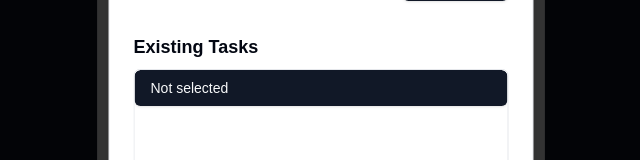
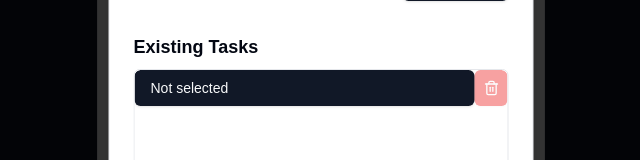
Before and after one commit to owlf1x0r/chronos-guard, a Next.js app in the folder frontend/: page / in a window 1280 px wide. Both pictures are taken after a click on the button "Not selected". Shown: the part 343-503 px from the top of the page, without its empty margins (319-959 px from the left). Built offline with nearby package versions, Linux system fonts and the light colour scheme.

Commit message:
로컬 스토리지에 태스크 목록, 현재 태스크 저장 | 태스크 삭제 기능

```diff
--- a/frontend/src/app/page.tsx
+++ b/frontend/src/app/page.tsx
@@ -2,20 +2,50 @@
 
 import React, { useEffect, useState } from 'react';
 import PomodoroTimer from '@/components/features/timer/PomodoroTimer';
-import { SessionRecord, UpdateSessionRecordParam } from '@/types';
-import { getSessionRecords, saveSessionRecords } from '@/utils/timer';
+import { SessionRecord, UpdateSessionRecordParam, Task } from '@/types';
+import {
+  getCurrentTask,
+  getDefaultTask,
+  getSessionRecords,
+  getTasks,
+  saveCurrentTask,
+  saveSessionRecords,
+  saveTasks,
+} from '@/utils/timer';
+
+const initialTask: Task = { id: 0, name: 'Not selected' };
 
 export default function Home() {
   const [sessionRecords, setSessionRecords] = useState<SessionRecord[]>([]);
+  const [tasks, setTasks] = useState<Task[]>([initialTask]);
+  const [currentTask, setCurrentTask] = useState<Task>(getDefaultTask());
 
   useEffect(() => {
-    const sessionRecordsFromDB = getSessionRecords();
+    const sessionRecordsFromDB: SessionRecord[] = getSessionRecords();
     setSessionRecords(sessionRecordsFromDB);
+
+    const tasksFromDB: Task[] = getTasks();
+    if (!tasksFromDB.some((task) => task.id === 0)) {
+      setTasks([initialTask, ...tasksFromDB]);
+    } else {
+      setTasks(tasksFromDB);
+    }
+
+    const currentTaskFromDB: Task = getCurrentTask();
+    setCurrentTask(currentTaskFromDB);
   }, []);
 
   useEffect(() => {
     saveSessionRecords(sessionRecords);
   }, [sessionRecords]);
+
+  useEffect(() => {
+    saveTasks(tasks);
+  }, [tasks]);
+
+  useEffect(() => {
+    saveCurrentTask(currentTask);
+  }, [currentTask]);
 
   const updateSessionRecord = ({ date, sessionType }: UpdateSessionRecordParam) => {
     setSessionRecords((prevRecords) => {
@@ -43,9 +73,30 @@ export default function Home() {
     });
   };
 
+  const createTask = (taskName: string) => {
+    const lastTaskId = tasks.length > 0 ? tasks[tasks.length - 1].id : 0;
+    const newTask: Task = {
+      id: lastTaskId + 1,
+      name: taskName,
+    };
+    setTasks([...tasks, newTask]);
+  };
+
+  const deleteTask = (taskId: number) => {
+    setTasks((prevTasks) => prevTasks.filter((task) => task.id !== taskId));
+  };
+
   return (
     <div className="flex items-center justify-center min-h-screen bg-primary">
-      <PomodoroTimer sessionRecords={sessionRecords} updateSessionRecord={updateSessionRecord} />
+      <PomodoroTimer
+        sessionRecords={sessionRecords}
+        updateSessionRecord={updateSessionRecord}
+        tasks={tasks}
+        onCreateTask={createTask}
+        onDeleteTask={deleteTask}
+        currentTask={currentTask}
+        onSelectTask={setCurrentTask}
+      />
     </div>
   );
 }
--- a/frontend/src/components/features/timer/PomodoroTimer.tsx
+++ b/frontend/src/components/features/timer/PomodoroTimer.tsx
@@ -17,21 +17,30 @@ const focusMinutes = 25;
 const breakMinutes = 5;
 const longBreakMinutes = 15;
 
-const initialTask: Task = { id: 0, name: 'Not selected' };
-
 interface PomodoroTimerProps {
   sessionRecords: SessionRecord[];
   updateSessionRecord: ({ date, sessionType }: UpdateSessionRecordParam) => void;
+  tasks: Task[];
+  onCreateTask: (taskName: string) => void;
+  onDeleteTask: (taskId: number) => void;
+  currentTask: Task;
+  onSelectTask: (task: Task) => void;
 }
 
-export default function PomodoroTimer({ sessionRecords, updateSessionRecord }: PomodoroTimerProps) {
+export default function PomodoroTimer({
+  sessionRecords,
+  updateSessionRecord,
+  tasks,
+  onCreateTask,
+  onDeleteTask,
+  currentTask,
+  onSelectTask,
+}: PomodoroTimerProps) {
   const [minutes, setMinutes] = useState(focusMinutes);
   const [seconds, setSeconds] = useState(0);
   const [isActive, setIsActive] = useState(false);
   const [mode, setMode] = useState<SessionType>('focus');
   const [focusCount, setFocusCount] = useState(0);
-  const [tasks, setTasks] = useState<Task[]>([initialTask]);
-  const [currentTask, setCurrentTask] = useState<Task | null>(initialTask);
   const [isAuto, setIsAuto] = useState(false);
 
   const today = new Date().toISOString().split('T')[0];
@@ -115,17 +124,8 @@ export default function PomodoroTimer({ sessionRecords, updateSessionRecord }: P
     }
   };
 
-  const handleCreateTask = (taskName: string) => {
-    const lastTaskId = tasks.length > 0 ? tasks[tasks.length - 1].id : 0;
-    const newTask: Task = {
-      id: lastTaskId + 1,
-      name: taskName,
-    };
-    setTasks([...tasks, newTask]);
-  };
-
   const handleSelectTask = (task: Task) => {
-    setCurrentTask(task);
+    onSelectTask(task);
   };
 
   const totalMinutes = mode === 'focus' ? focusMinutes : mode === 'longBreak' ? longBreakMinutes : breakMinutes;
@@ -148,8 +148,9 @@ export default function PomodoroTimer({ sessionRecords, updateSessionRecord }: P
           <TaskDialog
             tasks={tasks}
             currentTask={currentTask}
-            onCreateTask={handleCreateTask}
+            onCreateTask={onCreateTask}
             onSelectTask={handleSelectTask}
+            onDeleteTask={onDeleteTask}
           />
         </div>
         <div className="text-6xl font-bold tabular-nums flex">
--- a/frontend/src/components/features/timer/TaskDialog.tsx
+++ b/frontend/src/components/features/timer/TaskDialog.tsx
@@ -15,15 +15,17 @@ import { Input } from '@/components/ui/input';
 import { Label } from '@/components/ui/label';
 import { Task } from '@/types';
 import { ScrollArea } from '@/components/ui/scroll-area';
+import { Trash2 } from 'lucide-react';
 
 interface TaskDialogProps {
   tasks: Task[];
   currentTask: Task | null;
   onCreateTask: (taskName: string) => void;
   onSelectTask: (task: Task) => void;
+  onDeleteTask: (taskId: number) => void;
 }
 
-export function TaskDialog({ tasks, currentTask, onCreateTask, onSelectTask }: TaskDialogProps) {
+export function TaskDialog({ tasks, currentTask, onCreateTask, onSelectTask, onDeleteTask }: TaskDialogProps) {
   const [newTaskName, setNewTaskName] = useState('');
   const [isOpen, setIsOpen] = useState(false);
 
@@ -69,14 +71,23 @@ export function TaskDialog({ tasks, currentTask, onCreateTask, onSelectTask }: T
             <div className="mt-2 space-y-2">
               <ScrollArea className="h-[140px] rounded-md border">
                 {tasks.map((task) => (
+                  <div key={task.id} className="flex items-center justify-between">
                     <Button
-                    key={task.id}
                       variant={currentTask?.id === task.id ? 'default' : 'outline'}
                       className="w-full justify-start"
                       onClick={() => handleSelectTask(task)}
                     >
                       {task.name}
                     </Button>
+                    <Button
+                      variant="destructive"
+                      size="icon"
+                      onClick={() => onDeleteTask(task.id)}
+                      disabled={task.id === 0 || currentTask?.id === task.id}
+                    >
+                      <Trash2 className="h-4 w-4" />
+                    </Button>
+                  </div>
                 ))}
               </ScrollArea>
             </div>
--- a/frontend/src/utils/timer.ts
+++ b/frontend/src/utils/timer.ts
@@ -1,4 +1,4 @@
-import { SessionRecord } from '@/types';
+import { SessionRecord, Task } from '@/types';
 
 export function clearTimeInterval(interval: NodeJS.Timeout | null) {
   if (interval) {
@@ -7,6 +7,8 @@ export function clearTimeInterval(interval: NodeJS.Timeout | null) {
 }
 
 const sessionRecordsKey = 'sessionRecords';
+const TasksKey = 'tasks';
+const currentTaskKey = 'currentTask';
 
 export function getSessionRecords() {
   const records = localStorage.getItem(sessionRecordsKey);
@@ -16,3 +18,25 @@ export function getSessionRecords() {
 export function saveSessionRecords(records: SessionRecord[]) {
   localStorage.setItem(sessionRecordsKey, JSON.stringify(records));
 }
+
+export function getTasks(): Task[] {
+  const tasks = localStorage.getItem(TasksKey);
+  return tasks ? JSON.parse(tasks) : [];
+}
+
+export function saveTasks(tasks: Task[]) {
+  localStorage.setItem(TasksKey, JSON.stringify(tasks));
+}
+
+export function getCurrentTask(): Task {
+  const task = localStorage.getItem(currentTaskKey);
+  return task ? JSON.parse(task) : getDefaultTask();
+}
+
+export function saveCurrentTask(task: Task) {
+  localStorage.setItem(currentTaskKey, JSON.stringify(task));
+}
+
+export function getDefaultTask(): Task {
+  return { id: 0, name: 'Not selected' };
+}
```
Lines whose indentation alone changed are shown as unchanged.
